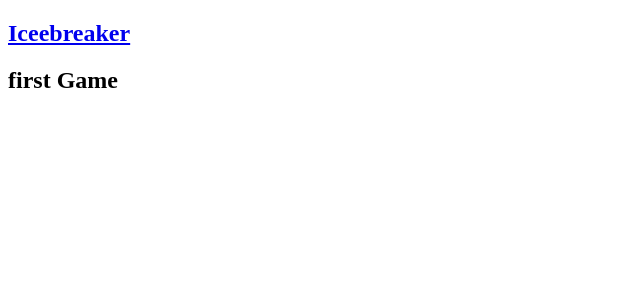
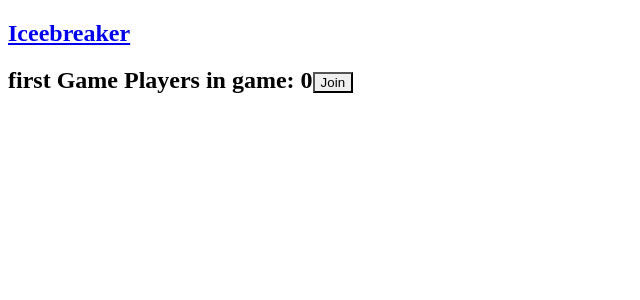
Before and after one commit to davidystephenson/icebreaker, a React (Create React App) app: page /game/first in a window 1280 px wide. Shown: the top 300 px of the page, without its empty margins (0-640 px from the left). Built offline with nearby package versions, Linux system fonts and the light colour scheme.

Commit message:
Made game component

```diff
--- a/src/Game.tsx
+++ b/src/Game.tsx
@@ -1,10 +1,23 @@
-import { Heading } from '@chakra-ui/react'
+import { Heading, Button } from '@chakra-ui/react'
 import { useParams } from 'react-router-dom'
+import { useState } from 'react'
 
 function Game (): JSX.Element {
+  const [number, setNumber] = useState(0)
   const params = useParams()
-  console.log('params test:', params)
-  return <Heading>{params.gameName} Game</Heading>
+
+  function handleClick (): void {
+    const newNumber = number + 1
+    setNumber(newNumber)
+  }
+
+  return (
+    <Heading>{params.gameName} Game
+      Players in game: {number}
+      <Button onClick={handleClick}>Join</Button>
+
+    </Heading>
+  )
 }
 
 export default Game
--- a/src/Home.tsx
+++ b/src/Home.tsx
@@ -2,7 +2,7 @@ import { FormControl, Input, Button } from '@chakra-ui/react'
 import { useState, ChangeEvent, FormEvent } from 'react'
 import { Link } from 'react-router-dom'
 
-export default function Home (): JSX.Element {
+function Home (): JSX.Element {
   const [message, setMessage] = useState('')
   const [input, setInput] = useState('')
   const [gamesList, setGamesList] = useState(['first', 'second', 'third'])
@@ -47,3 +47,5 @@ export default function Home (): JSX.Element {
     </>
   )
 }
+
+export default Home
```
